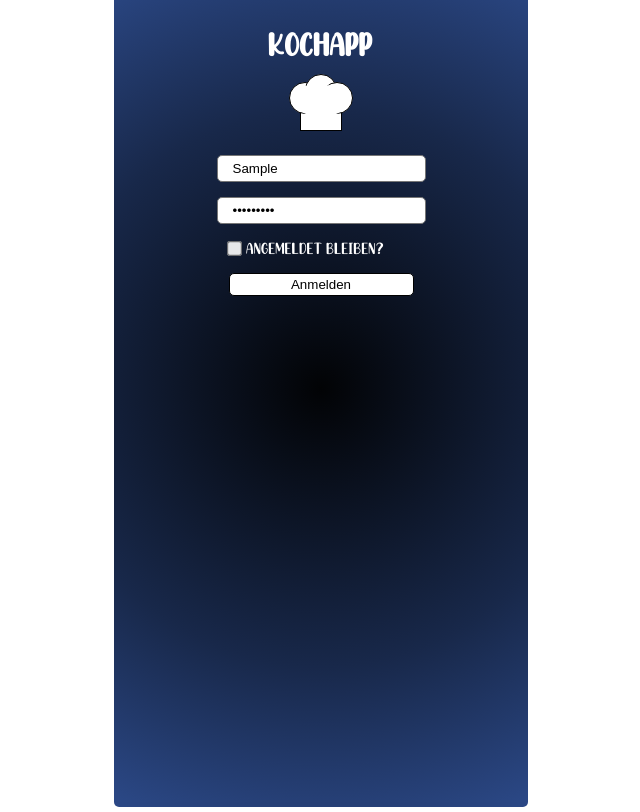
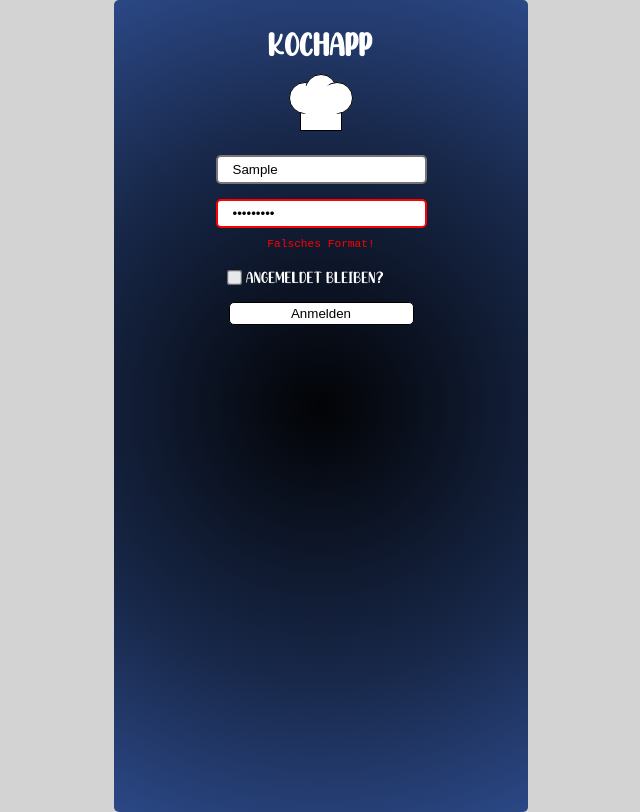
Before and after one commit to Jangleur1991/KochApp, a React (Create React App) app in the folder kochapp/: page / in a window 1280 px wide. Both pictures are taken after typing "Sample", "Sample123" into the empty fields and a click on the button "Anmelden". Shown: the whole page, without its empty margins (319-959 px from the left). Built offline with nearby package versions, Linux system fonts and the light colour scheme.

Commit message:
bindfield erstellt, css angepasst, errors anzeigen

```diff
--- a/kochapp/src/custom-hooks/useFormValidation.js
+++ b/kochapp/src/custom-hooks/useFormValidation.js
@@ -1,5 +1,10 @@
 //TODO: Refactoring und erweitern!
+import {useState} from "react";
+
 export function useFormValidation({validations}) {
+
+    const [values, setValues] = useState({})
+    const [errors, setErrors] = useState({})
 
     _checkParameter({validations})
 
@@ -8,15 +13,43 @@ export function useFormValidation({validations}) {
         if (rules) {
             const {required, pattern, validateFunc} = rules
             return [
-                required && _checkRequired(required),
+                required && _checkRequired(required, value),
                 pattern && _checkPattern(pattern, value),
                 validateFunc && _checkValidateFunc(validateFunc, value)
-            ].find(m => m)
+            ].find(m => m) || ''
+        }
+    }
+
+    function bindfield(name) {
+        if (!name)
+            throw new Error('The field name parameter is required!')
+
+        if (typeof name !== 'string')
+            throw new Error('The field name should be a string')
+
+        return {
+            value: values[name] || '',
+            onChange: ({target}) => {
+                const {value} = target
+
+                setValues(state => ({
+                    ...state,
+                    [name]: value
+                }))
+
+                setErrors(state => ({
+                    ...state,
+                    [name]: validateField(name, value)
+                }))
+            }
         }
     }
 
     return {
-        validateField
+        validateField,
+        values,
+        errors,
+        bindfield
     }
 
 }
@@ -32,10 +65,14 @@ function _checkParameter({validations}) {
     }
 }
 
-function _checkRequired(required) {
-    return (typeof required === 'string')
-        ? required
-        : 'Eingabe ist erforderlich!'
+//TODO: Refactoring
+function _checkRequired(required, value) {
+    if (!value.trim()) {
+        return (typeof required === 'string')
+            ? required
+            : 'Eingabe ist erforderlich!'
+    }
+    return ''
 }
 
 function _checkPattern(pattern, value) {
--- a/kochapp/src/main.css
+++ b/kochapp/src/main.css
@@ -5,13 +5,16 @@
     src: local('HashedBrowns-WyJgn'), url(./fonts/HashedBrowns-WyJgn.ttf) format('truetype');
 }
 
+body {
+    background: lightgray;
+}
+
 .main {
-    margin: -20px auto;
+    margin: 0 auto;
     font-size: 16px;
     font-family: HashedBrowns-WyJgn, monospace;
     text-align: center;
     min-width: 360px;
-    padding-top: 15px;
     max-width: 414px;
     min-height: 812px;
     color: white;
@@ -38,11 +41,11 @@
 .dropdown-content {
     display: none;
     position: absolute;
-    top: -10px;
+    top: -15px;
     left: 0;
     min-width: 310px;
     max-width: 364px;
-    min-height: 807px;
+    min-height: 812px;
     z-index: 1;
     background: #f1f1f1;
     box-shadow: 105px 0 0 0 rgb(0 0 0 / 40%);
@@ -97,7 +100,6 @@
 .input {
     padding: 5px 15px;
     margin-bottom: 15px;
-    border-width: 1px;
     border-style: solid;
     border-radius: 5px;
 }
@@ -246,3 +248,10 @@
     top: 0;
     bottom: 0;
 }
+
+.error {
+    color: red;
+    font-family: monospace;
+    font-size: 0.7em;
+    margin-top: -5px;
+}
--- a/kochapp/src/main.js
+++ b/kochapp/src/main.js
@@ -12,12 +12,12 @@ function Main() {
     const loginState = useSelector(state => state.loginState)
 
     return (
-        <div className='main'>
+        <>
             {fakeAuth.isAuthenticated
                 ? <Redirect to={RouterPaths.APP}/>
                 : <LoginPage/>
             }
-        </div>
+        </>
     )
 }
 
--- a/kochapp/src/routes/routes-config.js
+++ b/kochapp/src/routes/routes-config.js
@@ -54,6 +54,6 @@ function withSidebar(props) {
                 {routeMenue(props.routes)}
             </div>
         </div>
-        <div style={{marginLeft: '50px', padding: '1px 16px'}}>{RenderRoutes(props)}</div>
+        <div style={{padding: '1px 16px'}}>{RenderRoutes(props)}</div>
     </>
 }
--- a/kochapp/src/validations/validations.js
+++ b/kochapp/src/validations/validations.js
@@ -1,16 +1,16 @@
 export const validations = {
     username: {
-        required: 'Bitte geben Sie ihren Benutzernamen ein!'
+        required: 'Bitte geben Sie Ihren Benutzernamen ein.'
     },
     password: {
-        required: 'Bitte geben Sie ihr Passwort ein!',
+        required: 'Bitte geben Sie Ihr Passwort ein.',
         pattern: {
             value: /^(?=.*[a-z])(?=.*[A-Z])(?=.*\d)(?=.*[#$^+=!*()@%&]).{8,10}$/gi,
-            message: 'Ihr Passwort entspricht nicht dem erfoderlichen Format!'
+            message: 'Falsches Format!'
         }
     },
     age: {
         required: true,
-        validateFunc: (age) => age < 18 ? 'You are not able to get a drive permission' : ''
+        validateFunc: (age) => age < 16 ? 'Sie dürfen noch nicht Auto fahren.' : ''
     }
 }
--- a/kochapp/src/views/loginpage.js
+++ b/kochapp/src/views/loginpage.js
@@ -3,32 +3,26 @@ import {kochmuetze} from "../kochmuetze";
 import {fakeAuth} from "../fakeAuth";
 import {store} from "../redux/store";
 import {setPassword, setUsername} from "../redux/actions/actions";
+import {useFormValidation} from "../custom-hooks/useFormValidation";
+import {validations} from "../validations/validations";
 
-const initCredentials = {
-    username: '',
-    password: ''
-}
+
+const displayError = (error) => error && <div className='error'>{error}</div>
+const borderColor = (error) => error && 'red'
 
 function LoginPage(props) {
 
-    const [credentials, setCredentials] = useState(initCredentials)
     const [keepLoggedIn, setKeepLoggedIn] = useState(false)
+    const {values, errors, bindfield} = useFormValidation({validations: {...validations}})
 
-    function handleChange({target}) {
-        const {name, value, type, checked} = target
-        type === 'checkbox'
-            ? setKeepLoggedIn(checked)
-            : setCredentials(prevCred => ({...prevCred, [name]: value}))
+    function handleChangeKeepLogin({target}) {
+        setKeepLoggedIn(target.checked)
     }
 
     function handleSubmit(event) {
         event.preventDefault()
-        const {username, password} = credentials
+        const {username, password} = values
         fakeAuth.authenticate({username, password}, () => {
-
-            //Lokalen State zurücksetzen
-            setCredentials(initCredentials)
-            setKeepLoggedIn(false)
 
             //Passwort und Username speichern
             //TODO: Anstatt Credentials Tokens speichern!!!
@@ -38,34 +32,36 @@ function LoginPage(props) {
     }
 
     return (
-        <>
-            <h1 style={{paddingTop: '15px'}}>KochApp</h1>
+        <div style={{paddingTop: '5px'}}>
+            <h1>KochApp</h1>
             {kochmuetze}
             <form onSubmit={handleSubmit}>
                 <input
                     type="text"
                     name='username'
                     placeholder='Benutzername'
-                    value={credentials.username}
-                    onChange={handleChange}
+                    {...bindfield('username')}
                     className='input'
+                    style={{borderColor: borderColor(errors.username)}}
                 />
+                {displayError(errors.username)}
                 <br/>
                 <input
                     type="password"
                     name='password'
                     placeholder='Passwort'
-                    value={credentials.password}
-                    onChange={handleChange}
+                    {...bindfield('password')}
                     className='input'
+                    style={{borderColor: borderColor(errors.password)}}
                 />
+                {displayError(errors.password)}
                 <br/>
                 <label className='keep-logged-in'>
                     <input
                         type="checkbox"
                         name="keepLoggedIn"
                         checked={keepLoggedIn}
-                        onChange={handleChange}
+                        onChange={handleChangeKeepLogin}
                         className='keep-logged-in-check'
                     />
                     <span className='keep-logged-in-label'>Angemeldet bleiben?</span>
@@ -73,7 +69,7 @@ function LoginPage(props) {
                 <br/>
                 <button className='submit-button'>Anmelden</button>
             </form>
-        </>
+        </div>
     )
 }
 
```
